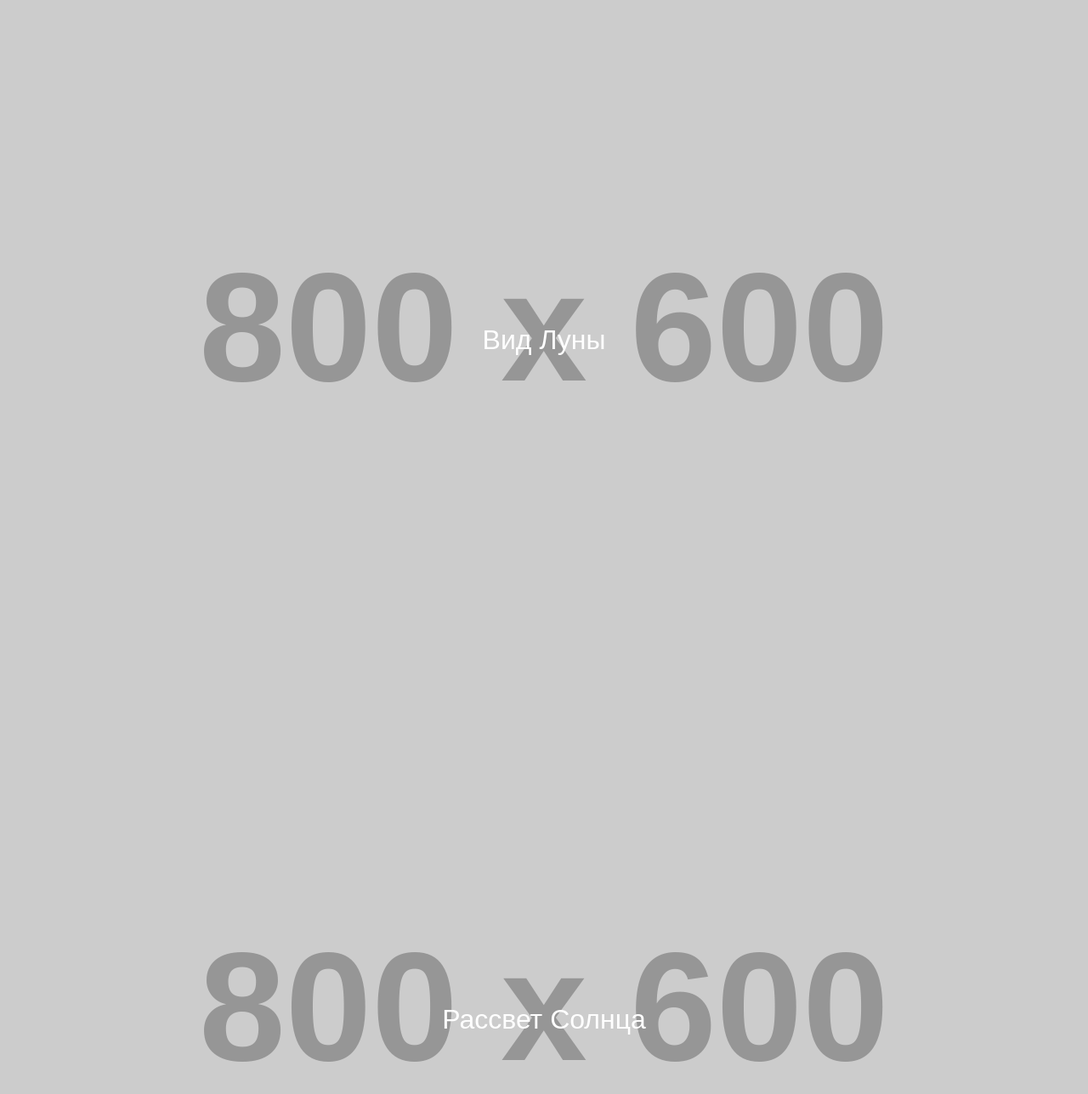
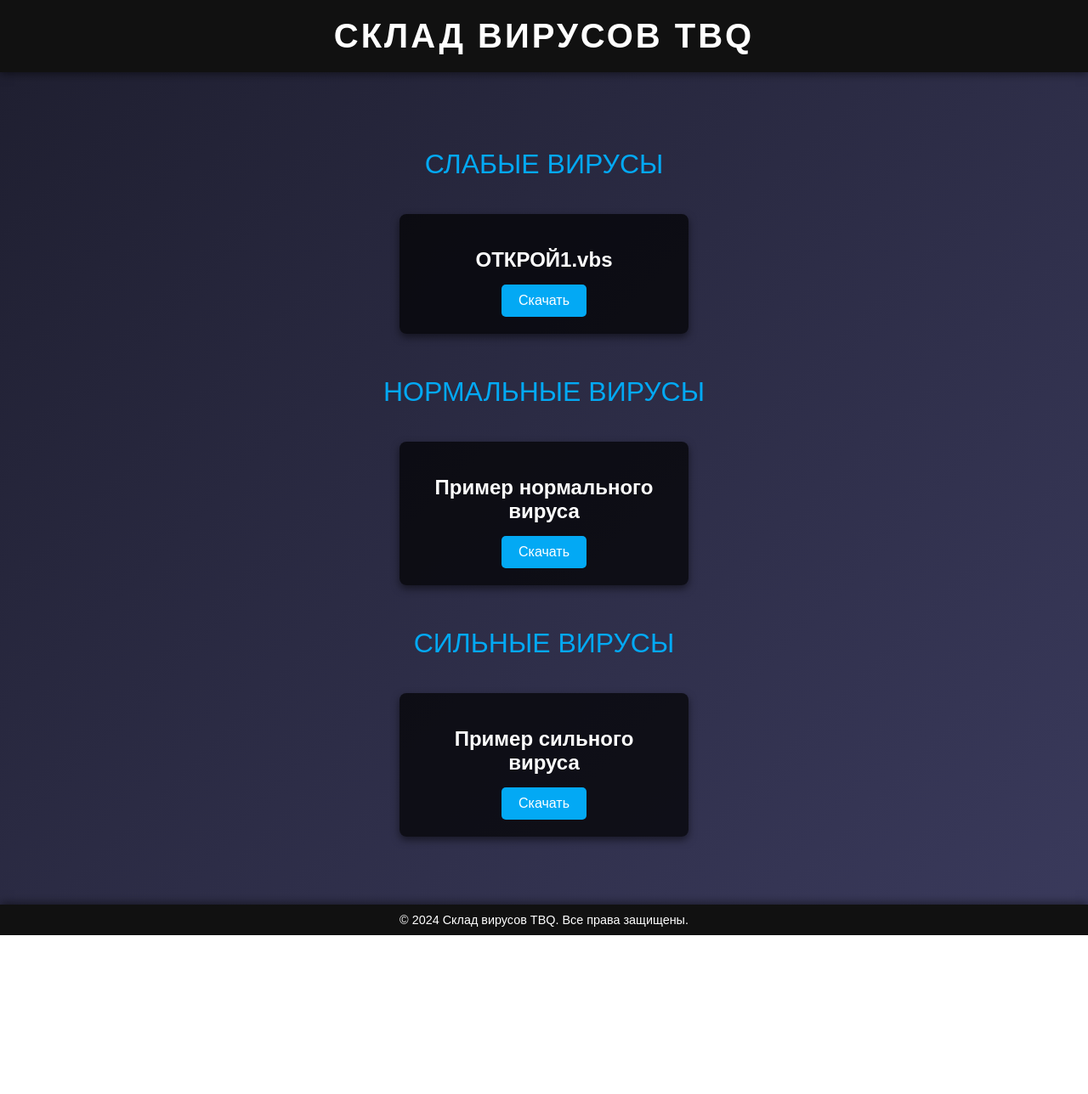
Before and after one commit to QuasarOfficialMrk231/-.VBS, a plain HTML site: page index.html in a window 1280 px wide. Shown: the whole page at 85% size. After the commit the page ends 1101 px from the top, so only its background shows below. Drawn offline with Linux system fonts and the light colour scheme; placeholder pictures from the web are drawn by us.

Commit message:
index.html

```diff
--- a/index.html
+++ b/index.html
@@ -1,22 +1,107 @@
 <!DOCTYPE html>
-<html lang="en">
+<html lang="ru">
 <head>
 <meta charset="UTF-8">
 <meta name="viewport" content="width=device-width, initial-scale=1.0">
-<title>Смена изображения при прокрутке</title>
+<title>Склад вирусов TBQ</title>
 <style>
-*{margin:0;padding:0;box-sizing:border-box;}
-body{font-family:sans-serif;overflow-x:hidden;}
-section{height:100vh;width:100%;display:flex;align-items:center;justify-content:center;font-size:2rem;color:white;transition:background 0.5s ease;}
-#moon{background:url('https://via.placeholder.com/800x600/000080/FFFFFF?text=Луна') no-repeat center center/cover;}
-#sunrise{background:url('https://via.placeholder.com/800x600/FFA500/FFFFFF?text=Рассвет') no-repeat center center/cover;}
+    body {
+        font-family: Arial, sans-serif;
+        margin: 0;
+        padding: 0;
+        background: linear-gradient(135deg, #1e1e2f, #3a3a5c);
+        color: #fff;
+        text-align: center;
+    }
+    header {
+        padding: 20px;
+        background: #111;
+        box-shadow: 0 2px 10px rgba(0, 0, 0, 0.5);
+    }
+    header h1 {
+        margin: 0;
+        font-size: 2.5em;
+        text-transform: uppercase;
+        letter-spacing: 3px;
+    }
+    .container {
+        max-width: 1200px;
+        margin: 40px auto;
+        padding: 20px;
+    }
+    .section-title {
+        font-size: 2em;
+        margin: 30px 0 20px;
+        text-transform: uppercase;
+        color: #03a9f4;
+    }
+    .virus-card {
+        display: inline-block;
+        width: 300px;
+        margin: 20px;
+        padding: 20px;
+        background: rgba(0, 0, 0, 0.7);
+        border-radius: 8px;
+        box-shadow: 0 4px 10px rgba(0, 0, 0, 0.5);
+        transition: transform 0.3s ease;
+    }
+    .virus-card:hover {
+        transform: translateY(-10px);
+    }
+    .virus-card h2 {
+        font-size: 1.5em;
+        margin-bottom: 15px;
+    }
+    .download-btn {
+        display: inline-block;
+        padding: 10px 20px;
+        font-size: 1em;
+        background: #03a9f4;
+        color: #fff;
+        text-decoration: none;
+        border-radius: 5px;
+        transition: background 0.3s ease;
+    }
+    .download-btn:hover {
+        background: #0288d1;
+    }
+    footer {
+        background: #111;
+        padding: 10px;
+        margin-top: 20px;
+        box-shadow: 0 -2px 10px rgba(0, 0, 0, 0.5);
+    }
+    footer p {
+        margin: 0;
+        font-size: 0.9em;
+    }
 </style>
 </head>
 <body>
-<section id="moon">Вид Луны</section>
-<section id="sunrise">Рассвет Солнца</section>
-<script>
-window.addEventListener('scroll',()=>{const sections=document.querySelectorAll('section');sections.forEach(section=>{const rect=section.getBoundingClientRect();if(rect.top>=0&&rect.bottom<=window.innerHeight){section.style.opacity=1;}else{section.style.opacity=0.5;}});});
-</script>
+<header>
+    <h1>Склад вирусов TBQ</h1>
+</header>
+<div class="container">
+    <div class="section-title">Слабые вирусы</div>
+    <div class="virus-card">
+        <h2>ОТКРОЙ1.vbs</h2>
+        <a href="https://drive.google.com/uc?export=download&id=1bS-FZJsMM5s1o0LLnovleiJ493QTmkn0" download class="download-btn">Скачать</a>
+    </div>
+
+    <div class="section-title">Нормальные вирусы</div>
+    <div class="virus-card">
+        <h2>Пример нормального вируса</h2>
+        <a href="#" download class="download-btn">Скачать</a>
+    </div>
+
+    <div class="section-title">Сильные вирусы</div>
+    <div class="virus-card">
+        <h2>Пример сильного вируса</h2>
+        <a href="#" download class="download-btn">Скачать</a>
+    </div>
+</div>
+<footer>
+    <p>&copy; 2024 Склад вирусов TBQ. Все права защищены.</p>
+</footer>
 </body>
 </html>
```
